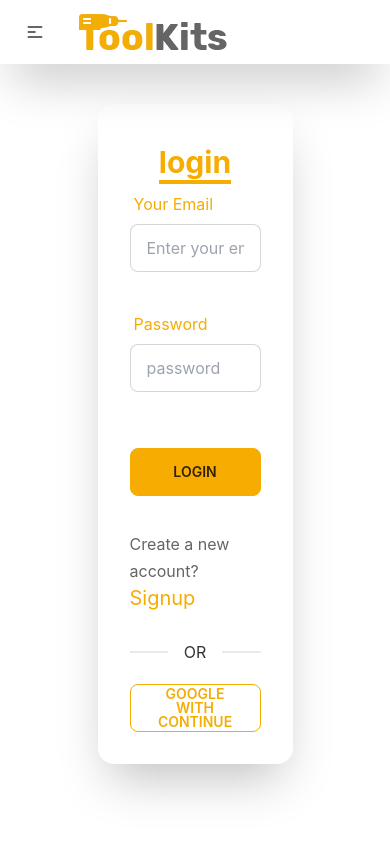
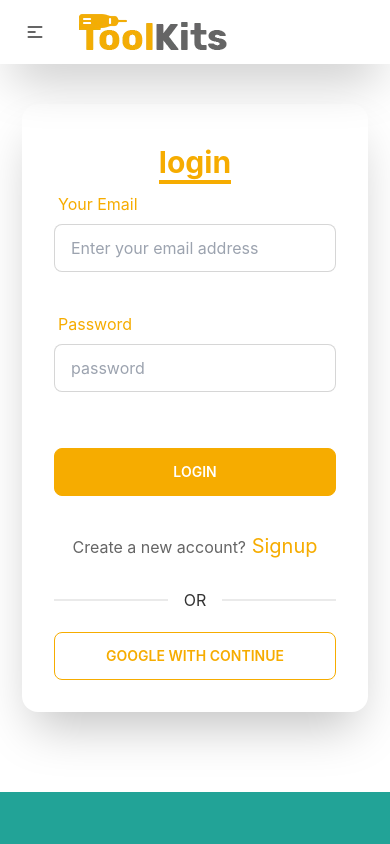
Before and after one commit to Ahsan855/ToolKits-client, a React (Create React App) app: page /login in a window 390 px wide. Shown: the top 844 px of the page. Built offline with nearby package versions, Linux system fonts and the light colour scheme; no server answers.

Commit message:
responsive page login signup card done

```diff
--- a/src/Pages/Home/Bannar.js
+++ b/src/Pages/Home/Bannar.js
@@ -7,7 +7,7 @@ const Bannar = () => {
 
       <div className="hero">
         <div className="hero-content text-left">
-          <div className="text-left ml-[-160px]">
+          <div className="text-left md:ml-[-160px]">
             <h3 className="text-4xl text-white font-mono">Big Sale</h3>
             <h1 className="mb-5 text-5xl font-bold font-sans text-white">
               Hand Tools <br /> Power Saw Machine
--- a/src/Pages/Login/Login.js
+++ b/src/Pages/Login/Login.js
@@ -48,7 +48,7 @@ const Login = () => {
   // console.log(user?.user?.displayName);
   return (
     <div className="py-10 lg:py-36 max-w-7xl justify-center flex items-center mx-auto">
-      <div className="card w-2/4 mx-auto  shadow-2xl bg-base-100">
+      <div className="card md:w-2/4 mx-auto  shadow-2xl bg-base-100">
         <div className="card-body">
           <form onSubmit={handleSubmit(onSubmit)}>
             <div className="form-control">
@@ -118,7 +118,7 @@ const Login = () => {
             </div>
 
             <div className="form-control mt-6">
-              <button className="btn btn-primary">Login</button>
+              <button className="btn btn-primary text-white">Login</button>
             </div>
             <div className="pt-5">{errorMessage}</div>
           </form>
--- a/src/Pages/Product/Products.js
+++ b/src/Pages/Product/Products.js
@@ -14,7 +14,7 @@ const Products = () => {
     return (
         <div>
           <h1> <span className='text-3xl font-bold text-primary text-center border-b-4 w-3xl mx-auto border-primary mt-2'>All Products</span></h1>
-          <div className="grid px-16 lg:grid-cols-3 gap-3 md:grid-cols-2 grid-cols-1  ">
+          <div className="grid lg:grid-cols-3 gap-3 md:grid-cols-2 grid-cols-1  ">
         {allProducts.map((allProduct) => (
           <Product key={allProduct._id} allProduct={allProduct}></Product>
         ))}
--- a/src/Pages/SignUp/Signup.js
+++ b/src/Pages/SignUp/Signup.js
@@ -50,7 +50,7 @@ const Signup = () => {
   // console.log(user?.user?.displayName);
   return (
     <div className="py-10 lg:py-36 max-w-7xl justify-center flex items-center mx-auto">
-      <div className="card w-2/4 mx-auto  shadow-2xl bg-base-100">
+      <div className="card md:w-2/4 mx-auto shadow-2xl bg-base-100">
         <div className="card-body">
           <form onSubmit={handleSubmit(onSubmit)}>
             <div className="form-control">
@@ -154,7 +154,7 @@ const Signup = () => {
             <div className="form-control mt-6">
               <input
                 type="submit"
-                className="btn btn-primary"
+                className="btn btn-primary text-white"
                 value="Signup"
               />
             </div>
```
